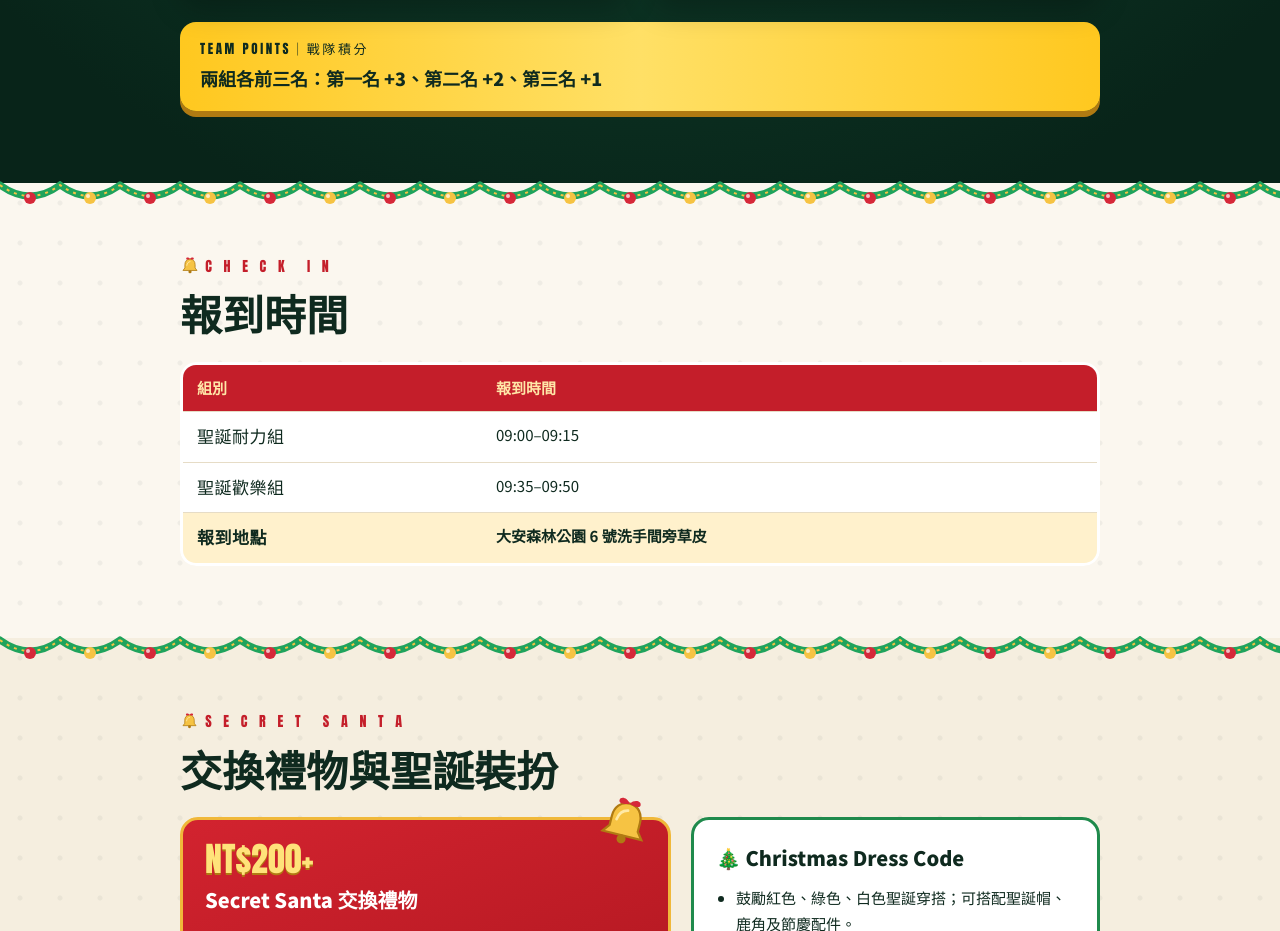
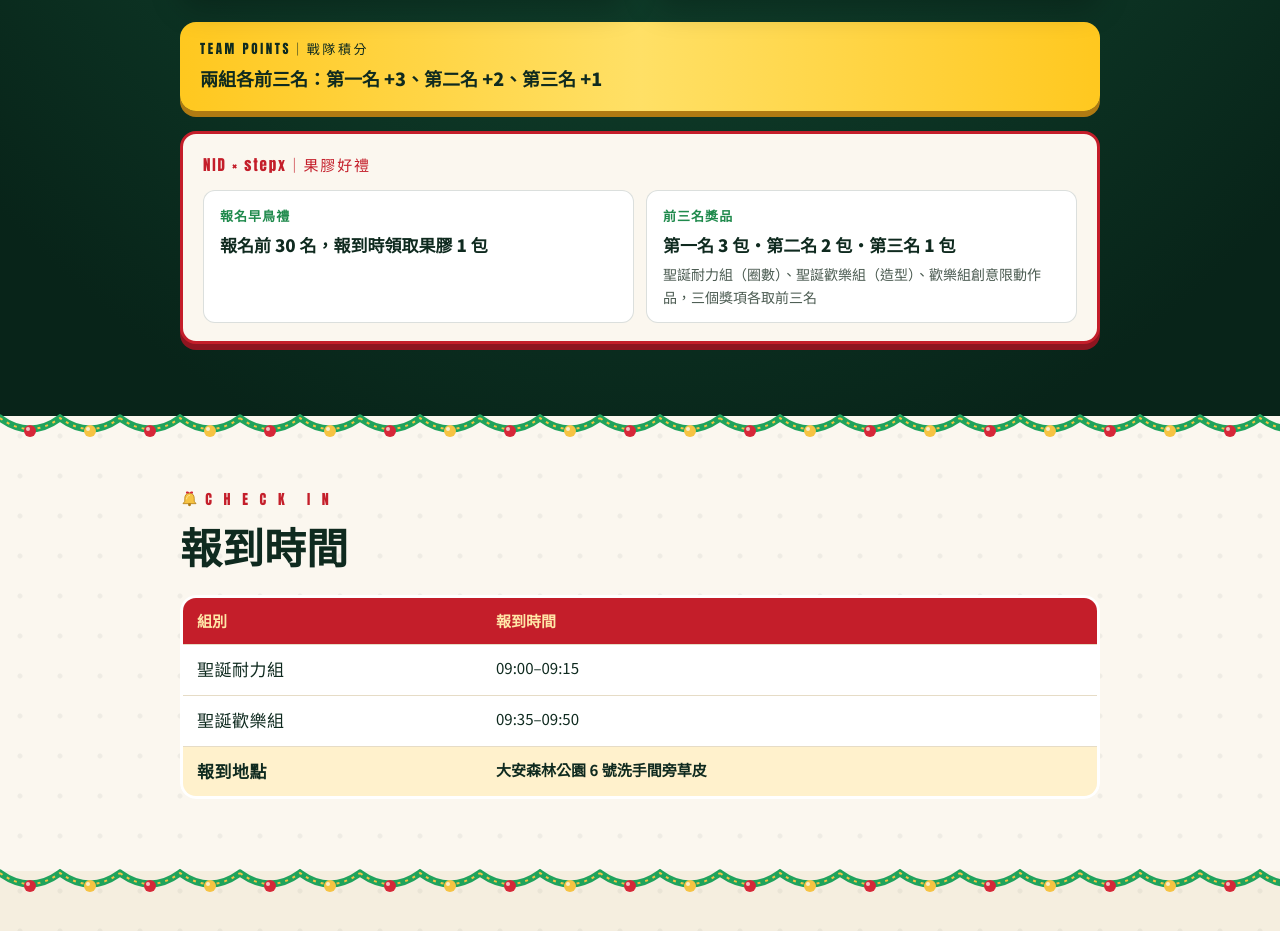
Before and after one commit to NIDRUNCLUB/nid-secret-santa-run, a plain HTML site: page index.html in a window 1280 px wide. Shown: the part 2485-3416 px from the top of the page. Drawn offline with Linux system fonts and the light colour scheme; no server answers.

Commit message:
Add files via upload

```diff
--- a/index.html
+++ b/index.html
@@ -331,6 +331,15 @@ footer .fl{color:#DDEBE2}
   #groups .grp{display:flex;padding:22px}
   #groups .grp .gk{font-size:40px}
 }
+/* ===== GEL PRIZES ===== */
+#groups .gel{margin:20px 0 0;background:#FBF7EF;color:#0F2A1F;border-radius:16px;padding:18px 20px;border:3px solid #C41E2A;box-shadow:0 6px 0 #8E1520}
+#groups .gel-k{margin:0 0 12px;font-family:var(--disp);letter-spacing:.12em;font-size:15px;color:#C41E2A}
+#groups .gel-grid{display:grid;grid-template-columns:1fr 1fr;gap:12px}
+#groups .gel-item{background:#fff;border:1px solid rgba(15,42,31,.15);border-radius:12px;padding:14px 16px}
+#groups .gel-t{margin:0 0 4px;font-size:13px;font-weight:700;letter-spacing:.08em;color:#1F8A4C}
+#groups .gel-v{margin:0;font-size:17px;font-weight:900;line-height:1.5}
+#groups .gel-s{margin:6px 0 0;font-size:14px;line-height:1.6;color:#4A5A50}
+@media (max-width:820px){#groups .gel-grid{grid-template-columns:1fr}}
 </style>
 </head>
 <body>
@@ -439,6 +448,21 @@ footer .fl{color:#DDEBE2}
     <div class="points">
       <p class="fk">TEAM POINTS｜戰隊積分</p>
       <p class="fv">兩組各前三名：第一名 +3、第二名 +2、第三名 +1</p>
+    </div>
+
+    <div class="gel">
+      <p class="gel-k">NID × stepx｜果膠好禮</p>
+      <div class="gel-grid">
+        <div class="gel-item">
+          <p class="gel-t">報名早鳥禮</p>
+          <p class="gel-v">報名前 30 名，報到時領取果膠 1 包</p>
+        </div>
+        <div class="gel-item">
+          <p class="gel-t">前三名獎品</p>
+          <p class="gel-v">第一名 3 包・第二名 2 包・第三名 1 包</p>
+          <p class="gel-s">聖誕耐力組（圈數）、聖誕歡樂組（造型）、歡樂組創意限動作品，三個獎項各取前三名</p>
+        </div>
+      </div>
     </div>
   </div>
 </section>
```
